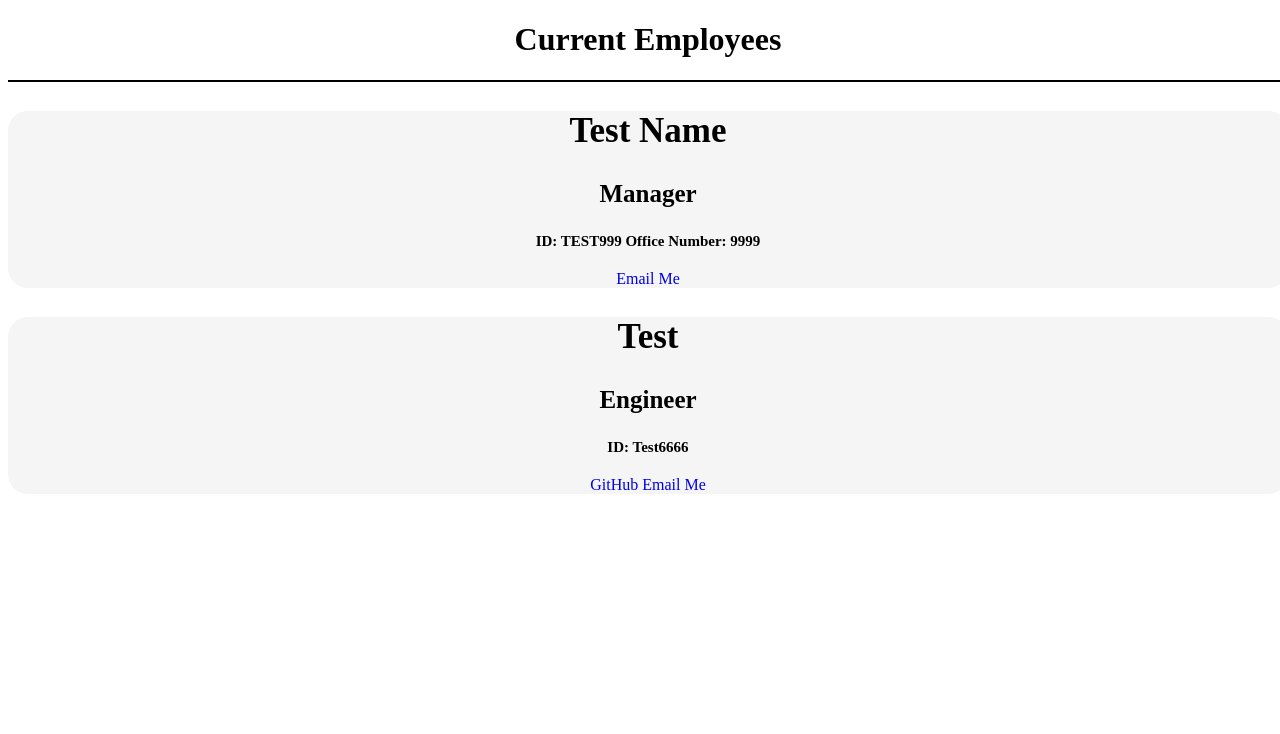
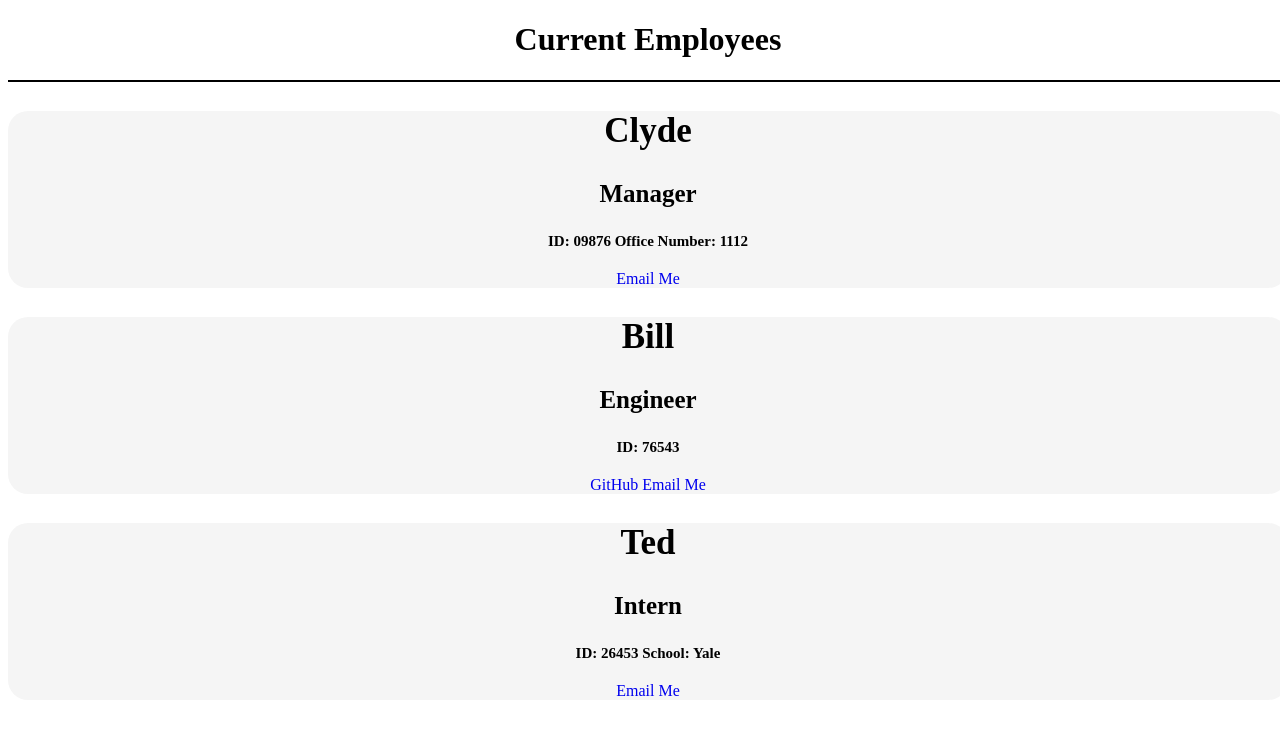
Before and after one commit to tjmomon92/Employee-Profile-Generator, a website: page Browser/test-index.html in a window 1280 px wide. Drawn offline with Linux system fonts and the light colour scheme.

Commit message:
test html

```diff
--- a/Browser/index.html
+++ b/Browser/test-index.html
@@ -16,18 +16,25 @@
             <div class="cardContainer">
 
             <div class="card">
-                <h2>Test Name</h2>
+                <h2>Clyde</h2>
                 <h3>Manager</h3>
-                <h4>ID: TEST999 Office Number: 9999</h4>
-                <a href="mailto:Test@Test.com">Email Me</a>
+                <h4>ID: 09876 Office Number: 1112</h4>
+                <a href="mailto:TEST@SPAM.com">Email Me</a>
             </div>
 
             <div class="card">
-                <h2>Test</h2>
+                <h2>Bill</h2>
                 <h3>Engineer</h3>
-                <h4>ID: Test6666</h4>
+                <h4>ID: 76543</h4>
                 <a href="https://github.com/TestHub">GitHub</a>
-                <a href="mailto:Test@Testing.com">Email Me</a>
+                <a href="mailto:TEST@SPAM.com">Email Me</a>
+            </div>
+
+            <div class="card">
+                <h2>Ted</h2>
+                <h3>Intern</h3>
+                <h4>ID: 26453 School: Yale</h4>
+                <a href="mailto:TEST@SPAM.com">Email Me</a>
             </div>
 
             </div>
```
